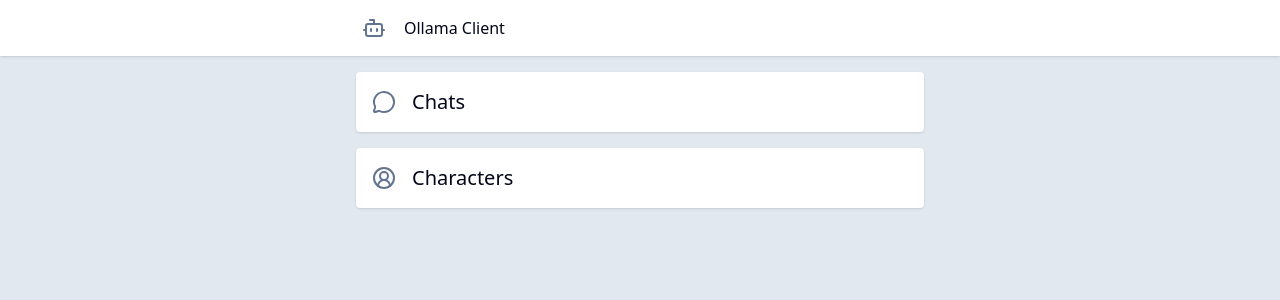
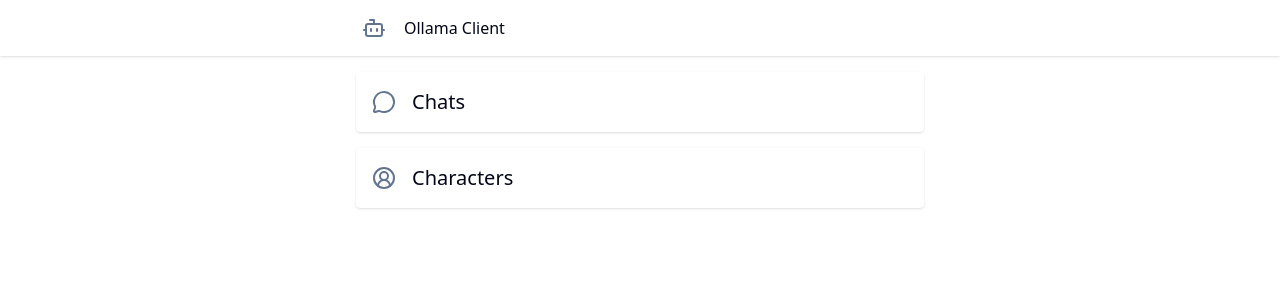
Before and after one commit to johnny-b-good/ai-chat-client, a Next.js app: page / in a window 1280 px wide. Shown: the top 300 px of the page. Built offline with nearby package versions, Linux system fonts and the light colour scheme.

Commit message:
Colors (continued)

```diff
--- a/src/app/characters/ui/CharacterEditorForm.tsx
+++ b/src/app/characters/ui/CharacterEditorForm.tsx
@@ -40,7 +40,7 @@
   return (
     <Form
       action={formAction}
-      className="flex flex-col gap-4 rounded bg-white px-4 py-4 shadow"
+      className="bg-card flex flex-col gap-4 rounded px-4 py-4 shadow"
     >
       {state.message && (
         <Alert variant="destructive">
--- a/src/app/chats/[id]/ui/EmptyMessageList.tsx
+++ b/src/app/chats/[id]/ui/EmptyMessageList.tsx
@@ -2,7 +2,7 @@
 
 export const EmptyMessageList: FC = () => {
   return (
-    <div className="self-center justify-self-center text-xl font-semibold text-slate-500">
+    <div className="text-secondary-foreground self-center justify-self-center text-xl font-semibold">
       No messages
     </div>
   );
--- a/src/app/chats/[id]/ui/MessageBubble.tsx
+++ b/src/app/chats/[id]/ui/MessageBubble.tsx
@@ -18,18 +18,18 @@
     <div
       className={clsx(
         "relative mt-5 max-w-11/12 rounded-sm px-4 py-3 text-sm shadow",
-        authorType === "ai" ? "self-start bg-slate-50" : "self-end bg-blue-50",
+        authorType === "ai" ? "bg-card self-start" : "bg-accent self-end",
       )}
     >
       <div
         className={clsx(
-          "text-shadow absolute -top-5 text-xs text-slate-600",
+          "text-shadow text-muted-foreground absolute -top-5 text-xs",
           authorType === "ai" ? "left-0" : "right-0",
         )}
       >
         {author}
       </div>
-      <div className="prose prose-slate prose-sm">{text}</div>
+      <div className="prose prose-sm">{text}</div>
     </div>
   );
 };
--- a/src/app/chats/[id]/ui/MessageForm.tsx
+++ b/src/app/chats/[id]/ui/MessageForm.tsx
@@ -22,7 +22,7 @@
     <form className="relative p-4" onSubmit={onSubmit}>
       <Textarea
         placeholder="Message"
-        className="bg-white pr-12"
+        className="pr-12"
         value={value}
         onChange={onChange}
       />
--- a/src/app/layout.tsx
+++ b/src/app/layout.tsx
@@ -19,8 +19,8 @@
   children: React.ReactNode;
 }>) {
   return (
-    <html lang="en" className="bg-slate-100 text-slate-900 antialiased">
-      <body className="bg-slate-200">
+    <html lang="en" className="bg-background text-foreground antialiased">
+      <body className="bg-background">
         {children}
         <Toaster />
       </body>
--- a/src/app/page.tsx
+++ b/src/app/page.tsx
@@ -20,14 +20,14 @@
       <Body className="flex flex-col gap-4">
         <Link
           href="/chats"
-          className="flex items-center gap-4 rounded bg-white p-4 text-xl shadow"
+          className="bg-card flex items-center gap-4 rounded p-4 text-xl shadow"
         >
           <MessageCircleIcon className="text-primary size-6" />
           Chats
         </Link>
         <Link
           href="/characters"
-          className="flex items-center gap-4 rounded bg-white p-4 text-xl shadow"
+          className="bg-card flex items-center gap-4 rounded p-4 text-xl shadow"
         >
           <CircleUserRoundIcon className="text-primary size-6" />
           Characters
--- a/src/app/ui/Header.tsx
+++ b/src/app/ui/Header.tsx
@@ -8,7 +8,7 @@
 
 export const Header: FC<HeaderProps> = ({ left, right, children }) => {
   return (
-    <div className="h-14 bg-white shadow">
+    <div className="bg-card h-14 shadow">
       <div className="relative mx-auto flex h-14 w-full items-center gap-4 px-16 sm:w-150">
         <div className="absolute left-4 flex h-full items-center">{left}</div>
         {children}
--- a/src/app/ui/List.tsx
+++ b/src/app/ui/List.tsx
@@ -1,9 +1,7 @@
 import { type FC, type ReactNode } from "react";
 import Link from "next/link";
-import { Loader2Icon } from "lucide-react";
 
 import { ScrollArea } from "@/components/ui";
-import { cn } from "@/lib/utils";
 
 import { MenuButton, type MenuButtonProps } from "./MenuButton";
 
@@ -18,22 +16,17 @@
 export type ListProps = {
   items: ListItem[];
   itemActions?: MenuButtonProps<number>["actions"];
-  isLoading?: boolean;
 };
 
-export const List: FC<ListProps> = ({
-  items,
-  itemActions,
-  isLoading = false,
-}) => {
+export const List: FC<ListProps> = ({ items, itemActions }) => {
   return (
-    <ScrollArea className="relative max-h-full min-h-0 w-full rounded bg-white shadow">
+    <ScrollArea className="bg-card relative max-h-full min-h-0 w-full rounded shadow">
       <div className="grid">
         {items.map((item) => {
           return (
             <div
               key={item.id}
-              className="grid grid-cols-[1fr_min-content] gap-4 border-b border-b-slate-300 px-4 py-2 transition-colors hover:bg-slate-100"
+              className="border-b-border grid grid-cols-[1fr_min-content] gap-4 border-b px-4 py-2"
             >
               <Link
                 href={item.url}
@@ -57,15 +50,6 @@
           );
         })}
       </div>
-
-      <div
-        className={cn(
-          "invisible absolute inset-0 flex items-center justify-center gap-4 rounded bg-white/50 text-2xl text-slate-700 opacity-0 backdrop-blur-[2px] transition-opacity",
-          isLoading && "visible opacity-100",
-        )}
-      >
-        <Loader2Icon className="size-8 animate-spin" /> Loading
-      </div>
     </ScrollArea>
   );
 };
```
